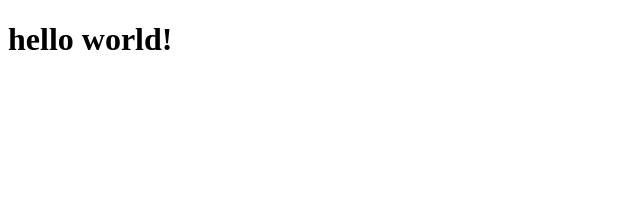
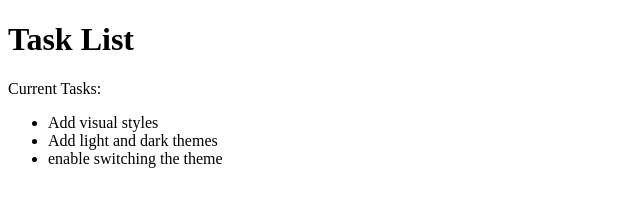
Before and after one commit to BrunoAmadei/Site-Simples, a plain HTML site: page index.html in a window 1280 px wide. Shown: the whole page, without its empty margins (0-640 px from the left). Drawn offline with Linux system fonts and the light colour scheme.

Commit message:
Update index.html

```diff
--- a/index.html
+++ b/index.html
@@ -3,10 +3,16 @@
 <head>
     <meta charset="UTF-8">
     <meta name="viewport" content="width=device-width, initial-scale=1.0">
-    <title>Document</title>
+    <title>Simple Website</title>
     <link rel="stylesheet" href="main.css">
 </head>
 <body>
-    <h1>hello world!</h1>
+    <h1>Task List</h1>
+    <p id="msg">Current Tasks:</p>
+    <ul>
+        <li class="list">Add visual styles</li>
+        <li class="list">Add light and dark themes</li>
+        <li>enable switching the theme</li>
+    </ul>
 </body>
 </html>
```
